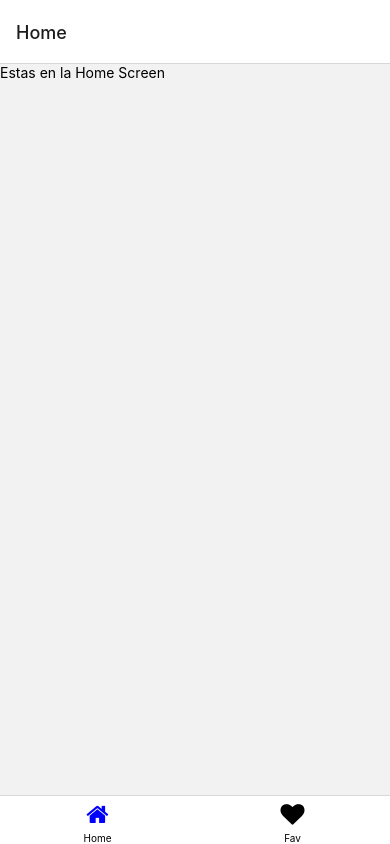
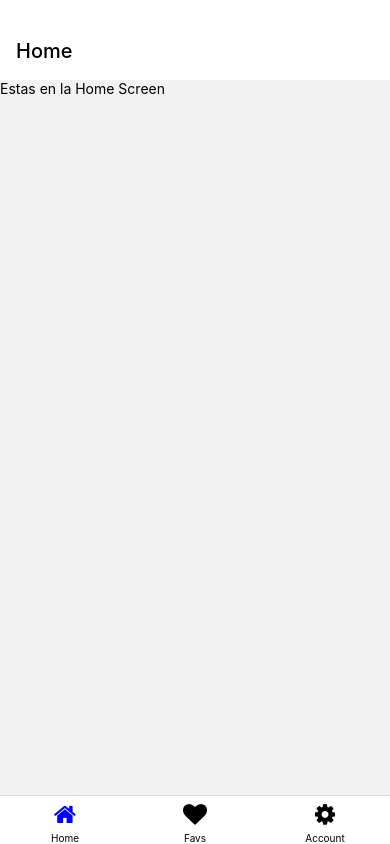
Before and after one commit to raluma/pgl-app, a React Native app: screen / in a window 390 px wide. Built offline with nearby package versions, Linux system fonts and the light colour scheme.

Commit message:
Creating a new tab and header

```diff
--- a/App.js
+++ b/App.js
@@ -1,13 +1,21 @@
 import * as React from 'react';
 import { NavigationContainer } from '@react-navigation/native';
 import { createBottomTabNavigator } from '@react-navigation/bottom-tabs';
+import { getHeaderTitle } from '@react-navigation/elements';
+import { useSessionStore } from './src/services/sessions';
+import Header from './src/components/Header';
 import HomeScreen from './src/screens/HomeScreen';
+import { useFavListStore } from './src/services/favList';
 import FavScreen from './src/screens/FavScreen';
+import Account from './src/screens/Account';
 import { Icon } from '@rneui/themed';
 
 const Tab = createBottomTabNavigator();
 
 export default function App() {
+  const session = useSessionStore(state => state.session);
+  const idsFavList = useFavListStore(state => state.idsFavList);
+
   return (
     <NavigationContainer>
       <Tab.Navigator
@@ -15,14 +23,21 @@ export default function App() {
           tabBarIcon: ({ focused }) => {
             return <Icon name={
               route.name === 'Home' ? 'home'
-              : 'heart'} type='font-awesome' color={
+              : route.name === 'Favs' ? 'heart'
+              : 'gear' } type='font-awesome' color={
                 focused && route.name === 'Home' ? 'blue'
-                : focused && route.name === 'Fav' ? 'red'
+                : focused && route.name === 'Favs' ? 'red'
+                : focused && route.name === 'Account' ? 'orange'
                 : 'black'
               } />;
           },
           tabBarActiveTintColor: 'black',
           tabBarInactiveTintColor: 'black',
+          header: ({ route, options, navigation }) => {
+            const title = getHeaderTitle(options, route.name);
+
+            return <Header title={title} session={session} navigation={navigation} />;
+          }
         })}
       >
         <Tab.Screen
@@ -31,8 +46,13 @@ export default function App() {
         />
 
         <Tab.Screen
-          name='Fav'
-          children={()=> <FavScreen />}
+          name='Favs'
+          children={()=> <FavScreen idsFavList={idsFavList} />}
+        />
+
+        <Tab.Screen
+          name='Account'
+          children={()=> <Account session={session} />}
         />
 
       </Tab.Navigator>
```
